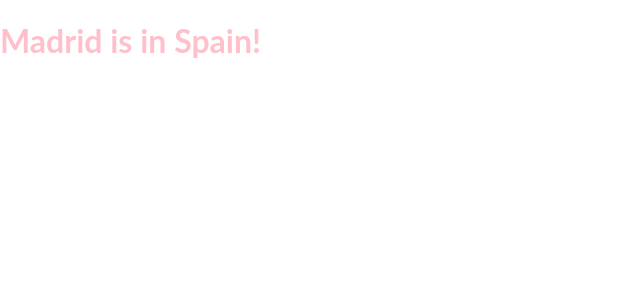
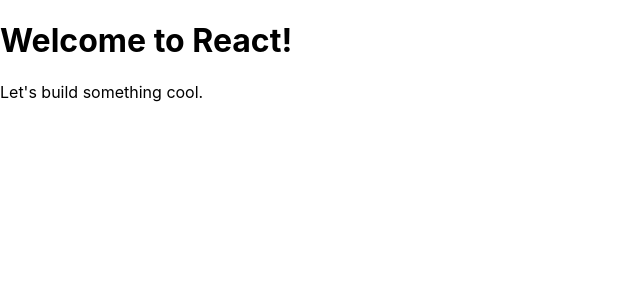
Before and after one commit to shibata421/LearningReact, a React (Create React App) app: page / in a window 1280 px wide. Shown: the top 300 px of the page, without its empty margins (0-640 px from the left). Built offline with nearby package versions, Linux system fonts and the light colour scheme.

Commit message:
Creating a React component

```diff
--- a/src/index.js
+++ b/src/index.js
@@ -2,14 +2,16 @@
 import ReactDOM from 'react-dom';
 import './index.css';
 
-let city = {
-  name: "Madrid",
-  country: "Spain"
-};
+function Hello() {
+  return (
+    <div>
+      <h1>Welcome to React!</h1>
+      <p>Let's build something cool.</p>
+    </div>
+  )
+}
 
 ReactDOM.render(
-  <h1 id="heading" className="cool-text">
-    {city.name} is in {city.country}!
-  </h1>,
+  <Hello/>,
   document.getElementById('root')
 );
```
